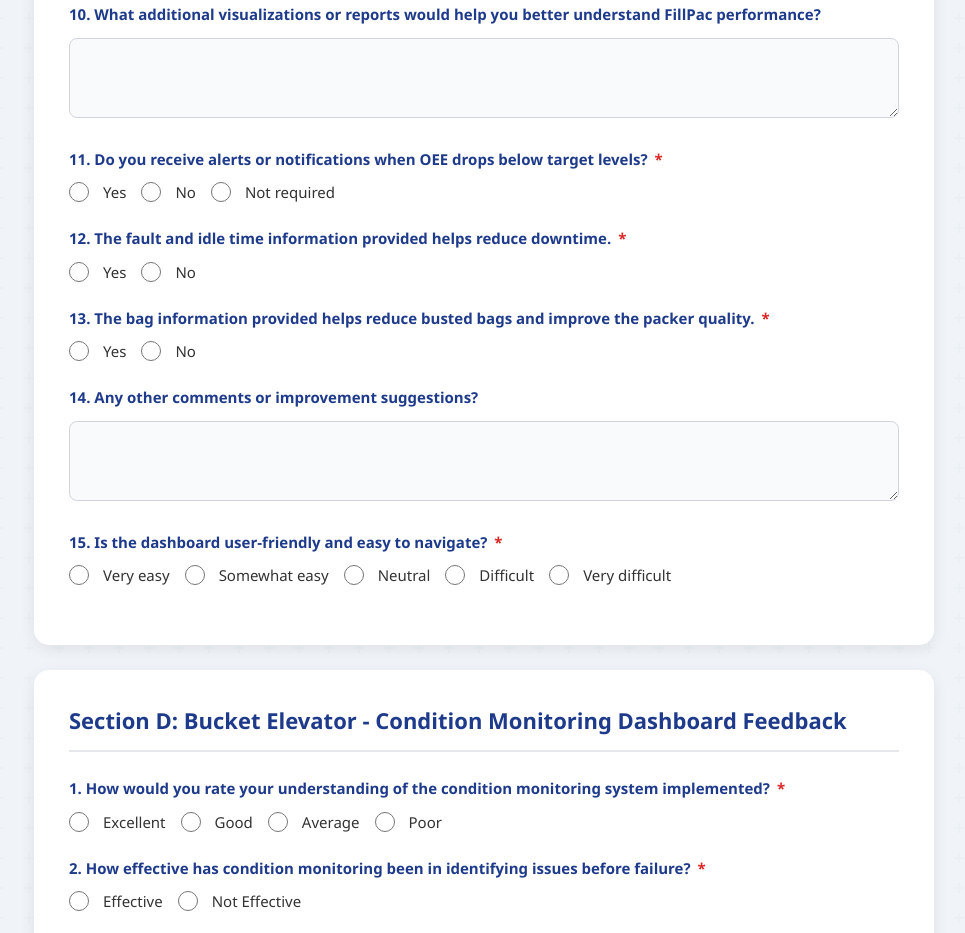
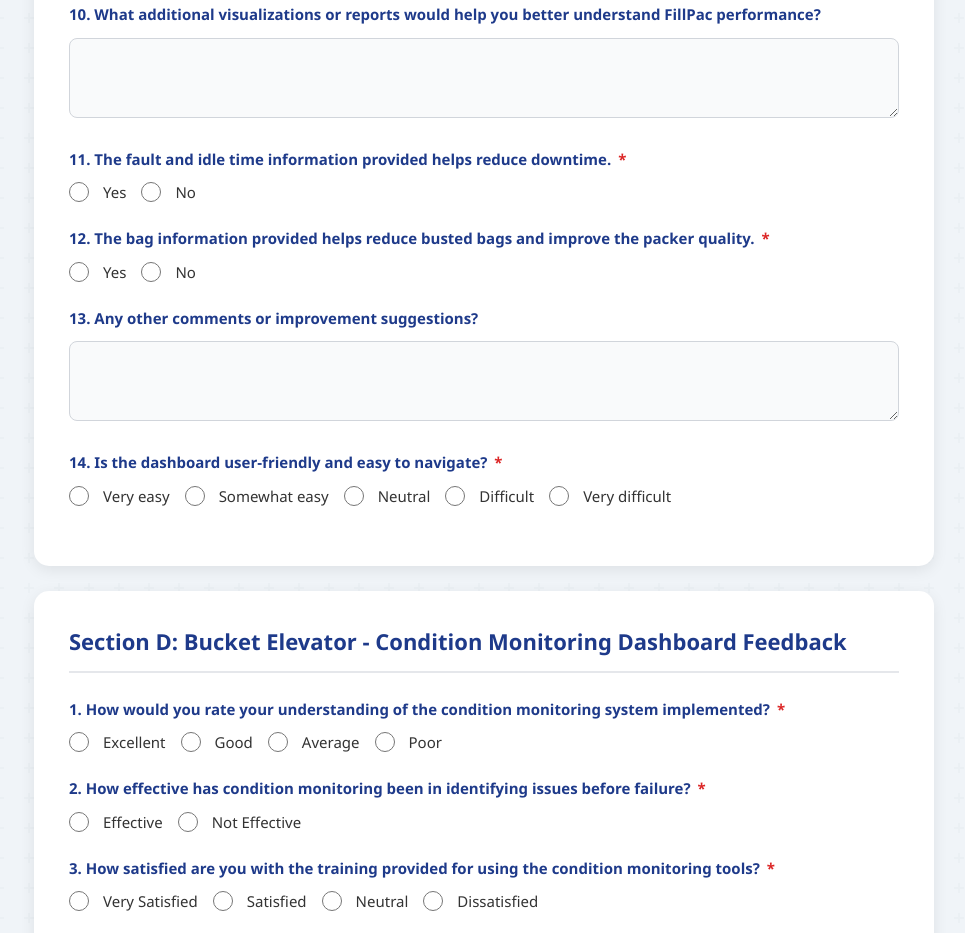
Before and after one commit to mr-mandeeprana/Feedback_form_beumer, a plain HTML site: page index.html in a window 1280 px wide. Shown: the part 4037-4970 px from the top of the page, without its empty margins (156-1121 px from the left). Drawn offline with nearby package versions, Linux system fonts and the light colour scheme.

Commit message:
Update index.html

```diff
--- a/index.html
+++ b/index.html
@@ -728,27 +728,10 @@
                     <textarea name="additional_viz"></textarea>
                 </div>
 
-                <div class="question">
-                    <label class="question-label">11. Do you receive alerts or notifications when OEE drops below target
-                        levels? <span class="required">*</span></label>
-                    <div class="radio-group">
-                        <div class="radio-option">
-                            <input type="radio" id="alerts_yes" name="alerts" value="yes" />
-                            <label for="alerts_yes">Yes</label>
-                        </div>
-                        <div class="radio-option">
-                            <input type="radio" id="alerts_no" name="alerts" value="no" />
-                            <label for="alerts_no">No</label>
-                        </div>
-                        <div class="radio-option">
-                            <input type="radio" id="alerts_notrequired" name="alerts" value="not_required" />
-                            <label for="alerts_notrequired">Not required</label>
-                        </div>
-                    </div>
-                </div>
+
 
                 <div class="question">
-                    <label class="question-label">12. The fault and idle time information provided helps reduce
+                    <label class="question-label">11. The fault and idle time information provided helps reduce
                         downtime. <span class="required">*</span></label>
                     <div class="radio-group">
                         <div class="radio-option">
@@ -763,7 +746,7 @@
                 </div>
 
                 <div class="question">
-                    <label class="question-label">13. The bag information provided helps reduce busted bags and improve
+                    <label class="question-label">12. The bag information provided helps reduce busted bags and improve
                         the packer quality. <span class="required">*</span></label>
                     <div class="radio-group">
                         <div class="radio-option">
@@ -778,12 +761,12 @@
                 </div>
 
                 <div class="question">
-                    <label class="question-label">14. Any other comments or improvement suggestions?</label>
+                    <label class="question-label">13. Any other comments or improvement suggestions?</label>
                     <textarea name="other_comments"></textarea>
                 </div>
 
                 <div class="question">
-                    <label class="question-label">15. Is the dashboard user-friendly and easy to navigate? <span
+                    <label class="question-label">14. Is the dashboard user-friendly and easy to navigate? <span
                             class="required">*</span></label>
                     <div class="radio-group">
                         <div class="radio-option">
```
